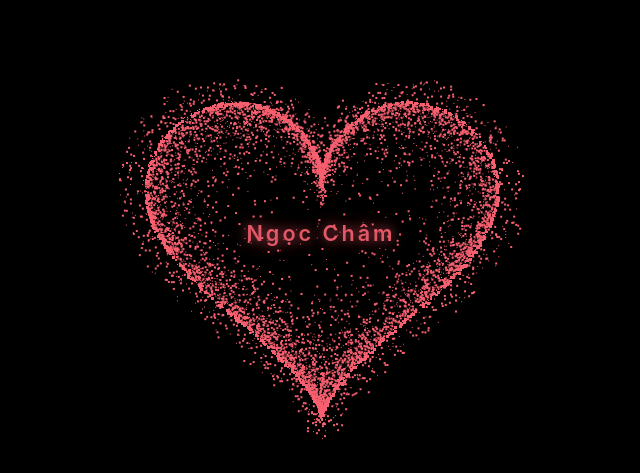
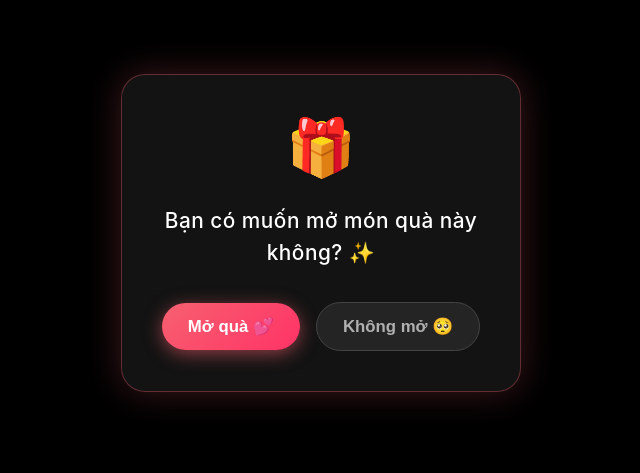
Before and after one commit to ntbao10122003/traitims, a plain HTML site: page index.html in a window 1280 px wide. Shown: the part 167-640 px from the top of the page, without its empty margins (319-959 px from the left). Drawn offline with Linux system fonts and the light colour scheme.

Commit message:
fetch:update2

```diff
--- a/index.html
+++ b/index.html
@@ -24,11 +24,119 @@
             font-family: -apple-system, BlinkMacSystemFont, "Segoe UI", Roboto, "Helvetica Neue", Arial, sans-serif;
         }
 
+        /* Khung hỏi mở quà ban đầu */
+        .modal-overlay {
+            position: fixed;
+            top: 0;
+            left: 0;
+            width: 100vw;
+            height: 100vh;
+            background-color: #000000;
+            display: flex;
+            justify-content: center;
+            align-items: center;
+            z-index: 999;
+            transition: opacity 0.8s cubic-bezier(0.4, 0, 0.2, 1), visibility 0.8s;
+        }
+
+        .modal-overlay.hidden {
+            opacity: 0;
+            visibility: hidden;
+            pointer-events: none;
+        }
+
+        .modal-card {
+            background: rgba(22, 22, 22, 0.88);
+            border: 1px solid rgba(247, 96, 112, 0.35);
+            box-shadow: 0 0 35px rgba(247, 96, 112, 0.25);
+            backdrop-filter: blur(12px);
+            -webkit-backdrop-filter: blur(12px);
+            border-radius: 24px;
+            padding: 40px 30px;
+            text-align: center;
+            max-width: 90vw;
+            width: 400px;
+            display: flex;
+            flex-direction: column;
+            align-items: center;
+            gap: 22px;
+            position: relative;
+        }
+
+        .gift-icon {
+            font-size: 56px;
+            animation: bounce 1.6s infinite ease-in-out;
+        }
+
+        @keyframes bounce {
+            0%, 100% { transform: translateY(0); }
+            50% { transform: translateY(-12px); }
+        }
+
+        .modal-title {
+            color: #ffffff;
+            font-size: 1.3rem;
+            font-weight: 500;
+            line-height: 1.5;
+            letter-spacing: 0.5px;
+        }
+
+        .btn-group {
+            display: flex;
+            align-items: center;
+            justify-content: center;
+            gap: 16px;
+            width: 100%;
+            margin-top: 12px;
+            position: relative;
+        }
+
+        .btn {
+            border: none;
+            outline: none;
+            border-radius: 30px;
+            padding: 13px 26px;
+            font-size: 1.05rem;
+            font-weight: 600;
+            cursor: pointer;
+            transition: transform 0.25s cubic-bezier(0.34, 1.56, 0.64, 1), background-color 0.2s, box-shadow 0.2s;
+            user-select: none;
+            -webkit-tap-highlight-color: transparent;
+            white-space: nowrap;
+        }
+
+        .btn-open {
+            background: linear-gradient(135deg, #f76070, #ff3366);
+            color: #ffffff;
+            box-shadow: 0 4px 18px rgba(247, 96, 112, 0.55);
+            transform-origin: center center;
+            z-index: 10;
+        }
+
+        .btn-open:hover {
+            box-shadow: 0 6px 24px rgba(247, 96, 112, 0.85);
+        }
+
+        .btn-refuse {
+            background: #242424;
+            color: #b0b0b0;
+            border: 1px solid #444;
+            transform-origin: center center;
+        }
+
+        .btn-refuse:hover {
+            background: #2f2f2f;
+            color: #ffffff;
+        }
+
+        /* Khung hiển thị trái tim sau khi mở */
         #canvas-container {
             position: relative;
             width: 100vw;
             height: 100vh;
             background-color: #000000;
+            opacity: 0;
+            transition: opacity 1.2s ease-in-out;
         }
 
         canvas {
@@ -56,6 +164,19 @@
     </style>
 </head>
 <body>
+    <!-- Khung hỏi mở quà ban đầu -->
+    <div id="giftModal" class="modal-overlay">
+        <div class="modal-card">
+            <div class="gift-icon">🎁</div>
+            <h2 class="modal-title">Bạn có muốn mở món quà này không? ✨</h2>
+            <div class="btn-group">
+                <button id="btnOpen" class="btn btn-open">Mở quà 💕</button>
+                <button id="btnRefuse" class="btn btn-refuse">Không mở 🥺</button>
+            </div>
+        </div>
+    </div>
+
+    <!-- Màn hình trái tim đập (sẽ xuất hiện khi bấm Mở quà) -->
     <div id="canvas-container">
         <canvas id="heartCanvas"></canvas>
         <div id="centerText" class="heart-text">Ngọc Châm</div>
@@ -267,12 +388,13 @@
         window.addEventListener("resize", resizeCanvas);
         resizeCanvas();
 
-        // Khởi tạo mô hình trái tim
+        // Khởi tạo trước mô hình trái tim trong nền (chỉ mất ~200ms) để khi bấm Mở là hiện ngay
         const heart = new Heart();
 
         // Vòng lặp vẽ (Animation loop) giữ đúng chu kỳ 160ms của code gốc
         let renderFrame = 0;
         let lastTime = 0;
+        let isStarted = false;
 
         function animate(timestamp) {
             if (!lastTime) lastTime = timestamp;
@@ -290,10 +412,59 @@
                 renderFrame = (renderFrame + 1) % heart.generateFrame;
             }
 
+            if (isStarted) {
+                requestAnimationFrame(animate);
+            }
+        }
+
+        function startAnimation() {
+            if (isStarted) return;
+            isStarted = true;
             requestAnimationFrame(animate);
         }
 
-        requestAnimationFrame(animate);
+        // Xử lý tương tác mở hộp quà
+        const giftModal = document.getElementById("giftModal");
+        const btnOpen = document.getElementById("btnOpen");
+        const btnRefuse = document.getElementById("btnRefuse");
+        const canvasContainer = document.getElementById("canvas-container");
+
+        let openScale = 1.0;
+        let refuseCount = 0;
+        const refuseTexts = [
+            "Không mở 🥺",
+            "Ơ kìa, không mở hả? 😢",
+            "Thật sự không mở sao? 🥺",
+            "Suy nghĩ lại đi mà... 🙏",
+            "Mở đi, bất ngờ lắm á! ✨",
+            "Năn nỉ luôn đó! 💖",
+            "Hông cho bấm nút này nữa đâu!",
+            "Chỉ còn cách bấm Mở thôi! 🥰"
+        ];
+
+        // Nếu bấm "Không mở": nút "Mở quà" sẽ to dần lên
+        btnRefuse.addEventListener("click", () => {
+            refuseCount++;
+            openScale += 0.4;
+            btnOpen.style.transform = `scale(${openScale})`;
+
+            // Đổi chữ nút Không mở cho thêm phần tinh nghịch, đáng yêu
+            const textIndex = Math.min(refuseCount, refuseTexts.length - 1);
+            btnRefuse.textContent = refuseTexts[textIndex];
+
+            // Nút "Không mở" thu nhỏ lại nhẹ
+            if (refuseCount >= 2) {
+                const refuseScale = Math.max(0.65, 1 - (refuseCount - 1) * 0.08);
+                btnRefuse.style.transform = `scale(${refuseScale})`;
+            }
+        });
+
+        // Chỉ khi bấm "Mở quà" mới bắt đầu hiển thị trái tim
+        btnOpen.addEventListener("click", () => {
+            giftModal.classList.add("hidden");
+            canvasContainer.style.opacity = "1";
+            startAnimation();
+        });
     </script>
 </body>
 </html>
```
Also changed, not shown: 1 other file.
